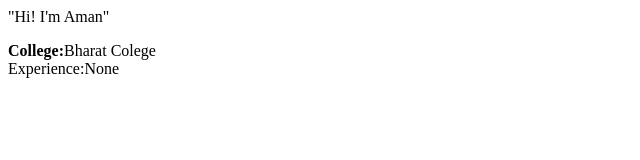
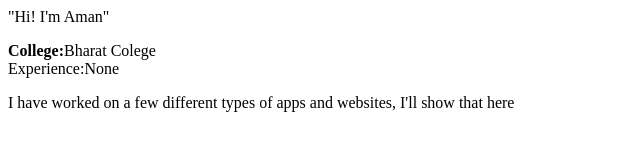
Before and after one commit to Aman-dlt/amanWeb, a plain HTML site: page index.html in a window 1280 px wide. Shown: the whole page, without its empty margins (0-640 px from the left). Drawn offline with Linux system fonts and the light colour scheme.

Commit message:
update: details

```diff
--- a/index.html
+++ b/index.html
@@ -9,6 +9,6 @@
 <body>
     "Hi! I'm Aman"
     <p><strong>College:</strong>Bharat Colege<br> Experience:None</p>
-
+    I have worked on a few different types of apps and websites, I'll show that here
 </body>
 </html>
```
